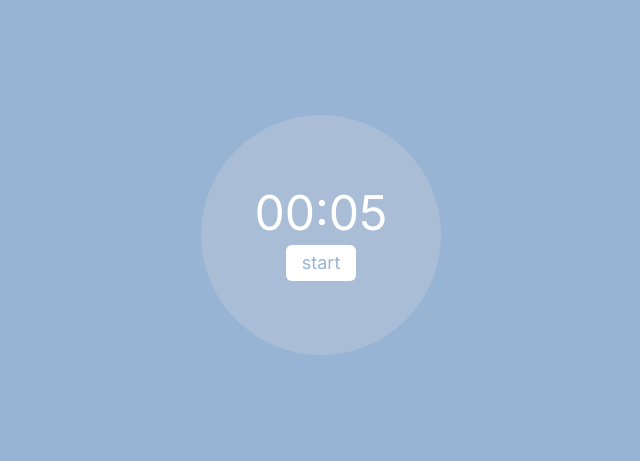
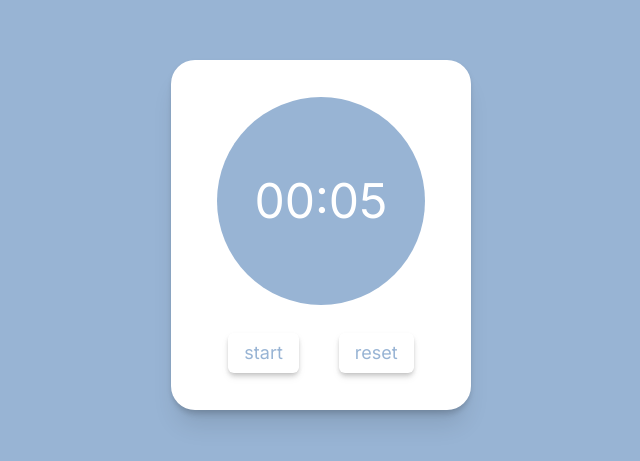
Before and after one commit to daffafaizan/pomodoro, a Next.js app: page / in a window 1280 px wide. Shown: the part 165-626 px from the top of the page, without its empty margins (319-959 px from the left). Built offline with nearby package versions, Linux system fonts and the light colour scheme.

Commit message:
Added reset button

```diff
--- a/src/app/page.tsx
+++ b/src/app/page.tsx
@@ -45,30 +45,49 @@ export default function Home() {
     setIsRunning(!isRunning);
   };
 
+  const handleReset = () => {
+    setMinutes(35);
+    setSeconds(0);
+  };
+
   return (
     <main
       className="flex min-h-screen flex-col items-center justify-center p-24"
       style={{
         background: breakMessage ? "#EF3340" : "#98B4D4",
-        transition: "background 0.5s ease", // Add a background color transition
+        transition: "background 0.5s ease",
       }}
     >
-      <div className="flex flex-col items-center justify-center h-60 w-60 gap-2 rounded-full bg-gray-300 bg-opacity-30">
-        <div>
+      <div className="flex flex-col items-center justify-center h-[350px] w-[300px] rounded-3xl bg-white shadow-xl drop-shadow-md">
+        <div
+          className="flex flex-col items-center justify-center h-52 w-52 gap-2 rounded-full bg-opacity-30"
+          style={{
+            background: breakMessage ? "#EF3340" : "#98B4D4",
+            transition: "background 0.5s ease",
+          }}
+        >
           <span className="text-5xl text-white">
             {minutesFormat}:{secondsFormat}
           </span>
         </div>
-        <div>
+        <div className="flex flex-row items-center justify-center w-full mt-7 gap-10">
           <button
-            className="text-lg px-4 py-1 rounded-md bg-white hover:scale-110 hover:duration-150 transition-transform"
+            className="text-lg px-4 py-1 h-10 w-50 rounded-md bg-white hover:scale-110 hover:duration-150 transition-transform shadow-md drop-shadow-md"
             onClick={handleStartStopClick}
             style={{
               color: breakMessage ? "#EF3340" : "#98B4D4",
-              transition: "color 0.5s ease",
             }}
           >
             {isRunning ? "stop" : "start"}
+          </button>
+          <button
+            className="text-lg px-4 py-1 h-10 w-50 rounded-md bg-white hover:scale-110 hover:duration-150 transition-transform shadow-md drop-shadow-md"
+            onClick={handleReset}
+            style={{
+              color: breakMessage ? "#EF3340" : "#98B4D4",
+            }}
+          >
+            reset
           </button>
         </div>
       </div>
```
